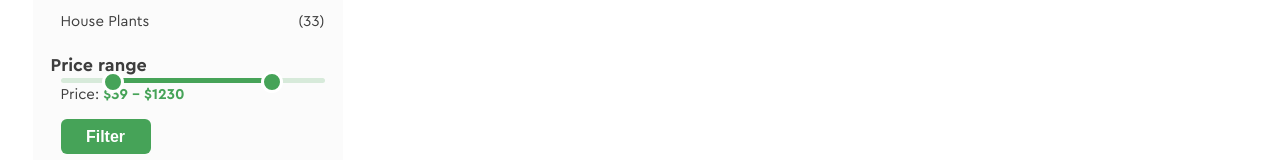
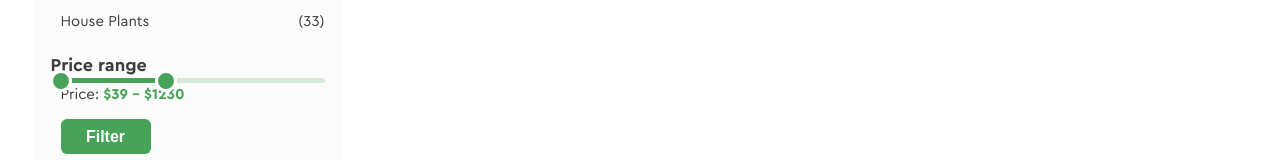
Before and after one commit to ITNIKITAIT/greenshop, a React (Create React App) app in the folder client/: page / in a window 1280 px wide. Shown: the part 767-927 px from the top of the page. Built offline with nearby package versions, Linux system fonts and the light colour scheme; no server answers.

Commit message:
custom price slider

```diff
--- a/client/src/components/Filter/Price.tsx
+++ b/client/src/components/Filter/Price.tsx
@@ -1,22 +1,29 @@
 import styles from './filter.module.scss';
+import './custom-slider.scss';
+import 'rc-slider/assets/index.css';
 import Slider from 'rc-slider';
-import 'rc-slider/assets/index.css';
+import { useState } from 'react';
 
 const Price = () => {
+    const [prices, setPrices] = useState<number[] | number>([0, 1200]);
+
     return (
         <>
             <h3>Price range</h3>
             <div className={styles.price}>
                 <Slider
                     range
-                    defaultValue={[20, 80]}
+                    min={0}
+                    max={3000}
+                    defaultValue={prices}
+                    onChange={(e) => setPrices(e)}
                     trackStyle={[{ backgroundColor: '#46A358', height: 5 }]}
                     handleStyle={[
                         {
                             borderColor: 'white',
                             height: 22,
                             width: 22,
-                            marginTop: -7,
+                            marginTop: -8,
                             backgroundColor: '#46A358',
                             opacity: 1,
                             borderWidth: 3,
@@ -25,7 +32,7 @@ const Price = () => {
                             borderColor: 'white',
                             height: 22,
                             width: 22,
-                            marginTop: -7,
+                            marginTop: -8,
                             backgroundColor: '#46A358',
                             opacity: 1,
                             borderWidth: 3,
--- /dev/null
+++ b/client/src/components/Filter/custom-slider.scss
@@ -0,0 +1,11 @@
+.rc-slider-handle {
+    transition: none !important;
+}
+
+.rc-slider-track {
+    transition: none !important;
+}
+
+.rc-slider-rail {
+    transition: none !important;
+}
--- a/client/src/components/Filter/filter.module.scss
+++ b/client/src/components/Filter/filter.module.scss
@@ -59,10 +59,6 @@
     }
 }
 
-.slider-handle {
-    transition: none !important;
-}
-
 .filterBtn {
     width: 90px;
     height: 35px;
```
